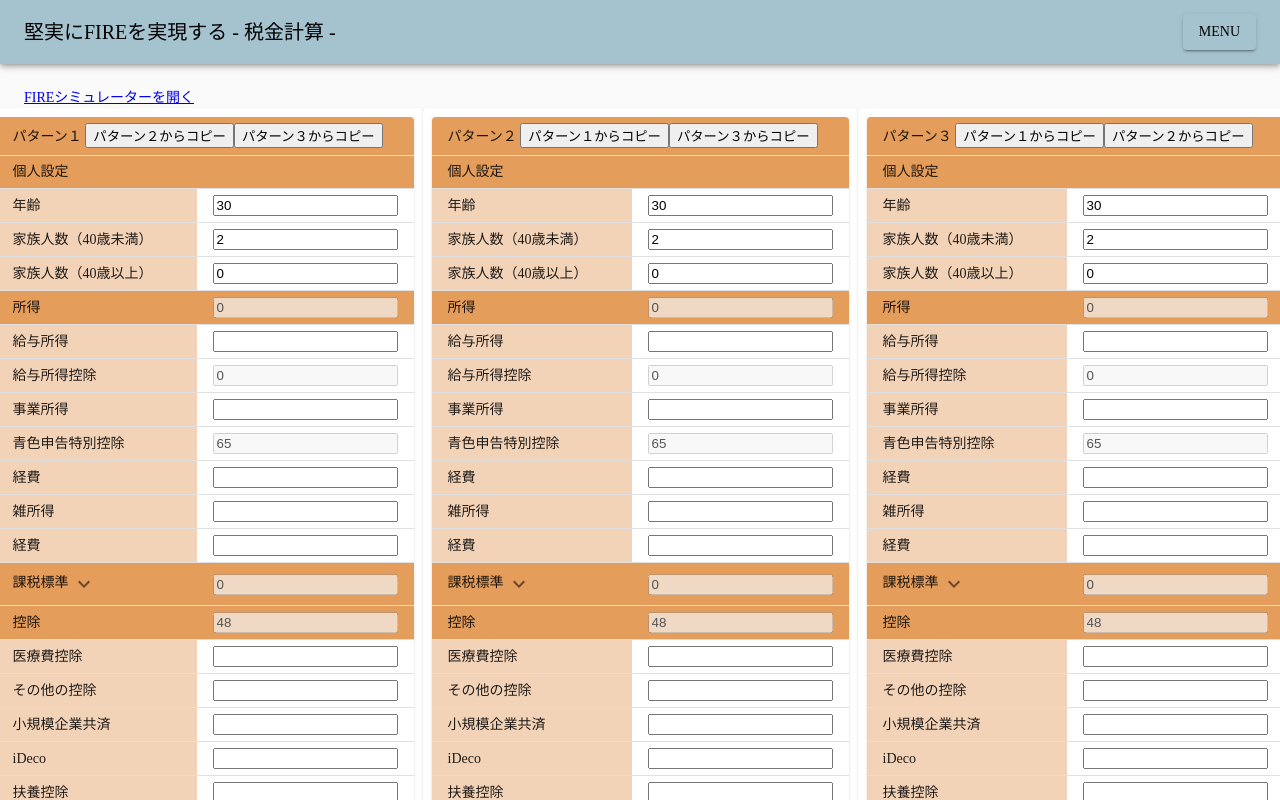
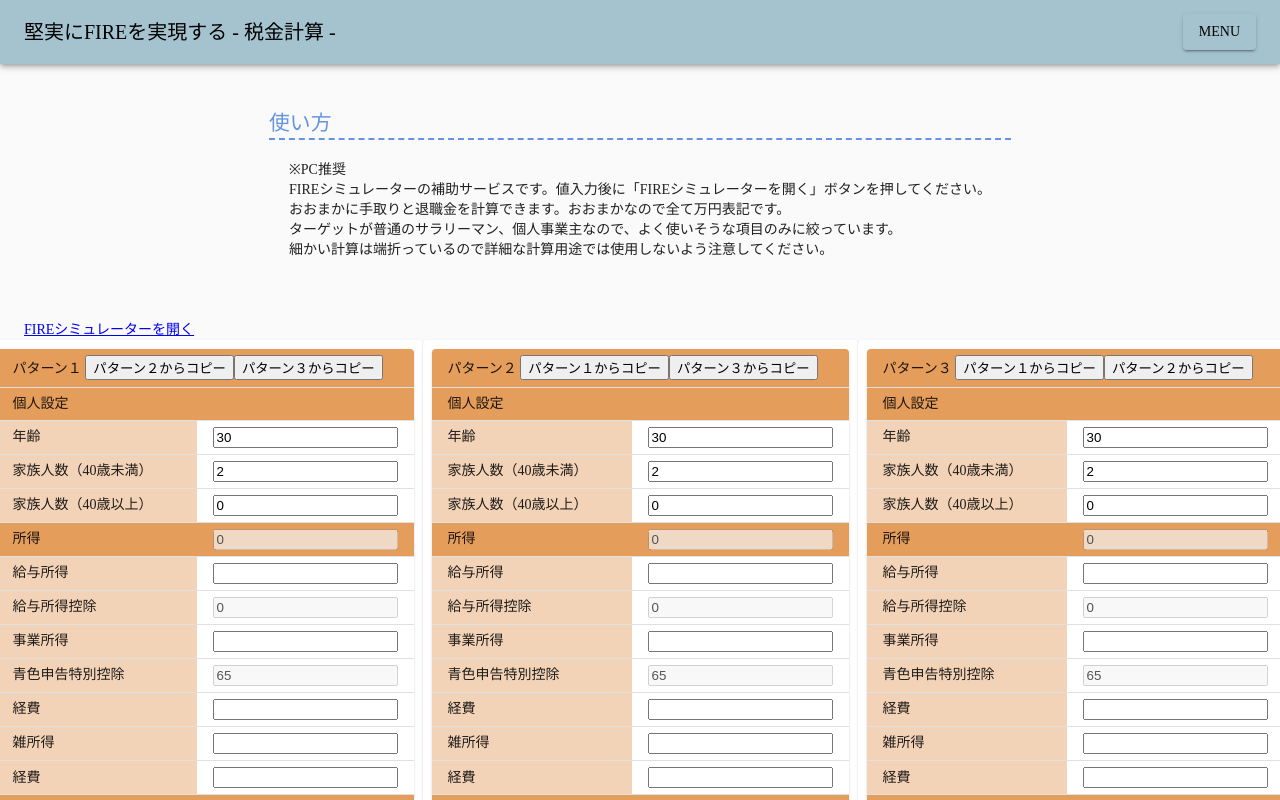
Before and after one commit to somurieengieer/fire-simulator, a React (Create React App) app: page /tax in a window 1280 px wide. Shown: the top 800 px of the page. Built offline with nearby package versions, Linux system fonts and the light colour scheme.

Commit message:
Tax説明文を追加

```diff
--- a/src/layout/organism/TaxPage.tsx
+++ b/src/layout/organism/TaxPage.tsx
@@ -8,6 +8,8 @@ import {personalUpdate} from "../../features/tax/taxInitialData";
 import {useLocation} from "react-router";
 import {myUrl} from "../Urls";
 import {Link} from "react-router-dom";
+import {Section, SectionContent, SectionTitle} from "../atoms/blog/Section";
+import {GoogleAdsSmall} from "../../ads/GoogleAdsSmall";
 
 const useStyles = makeStyles({
   table: {
@@ -59,17 +61,24 @@ export function TaxPage() {
 
   return (
     <>
+      <GoogleAdsSmall />
+      <JustifyCenterBox width={'800'}>
+        <Section maxWidth={800}>
+          <SectionTitle>使い方</SectionTitle>
+          <SectionContent>
+            ※PC推奨<br />
+            FIREシミュレーターの補助サービスです。値入力後に「FIREシミュレーターを開く」ボタンを押してください。<br/>
+            おおまかに手取りと退職金を計算できます。おおまかなので全て万円表記です。<br />
+            ターゲットが普通のサラリーマン、個人事業主なので、よく使いそうな項目のみに絞っています。<br />
+            細かい計算は端折っているので詳細な計算用途では使用しないよう注意してください。<br/>
+          </SectionContent>
+        </Section>
+      </JustifyCenterBox>
       <Link to={() => showFireSimulator()}
             target="_blank"
-            // onClick={(event) => {event.preventDefault(); window.open(showFireSimulator());}
         >
         FIREシミュレーターを開く
       </Link>
-      {/*<button*/}
-      {/*  onClick={showFireSimulator}*/}
-      {/*>*/}
-      {/*  FIREシミュレーターを開く*/}
-      {/*</button>*/}
       <JustifyCenterBox>
         {selectedTaxSet && selectedTaxSet.map((taxSet: TaxSet) => (
           <TaxPaper taxSet={taxSet} />
```
